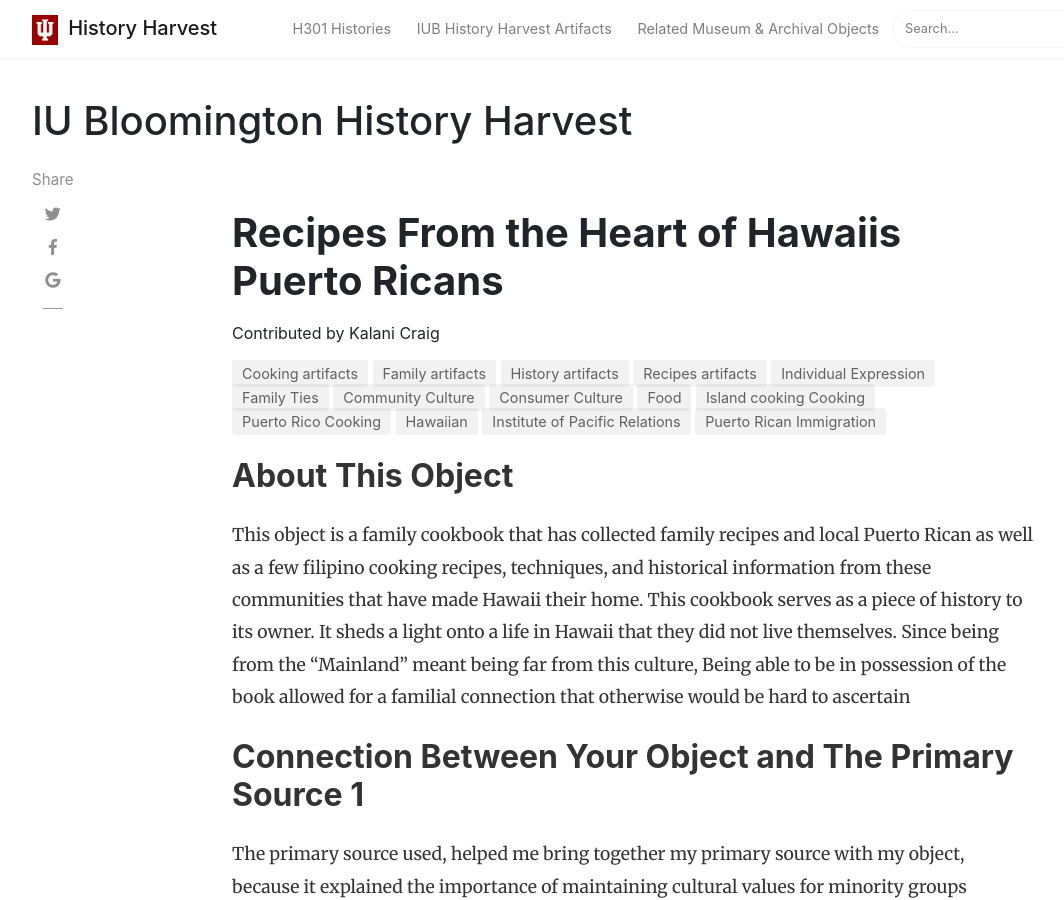
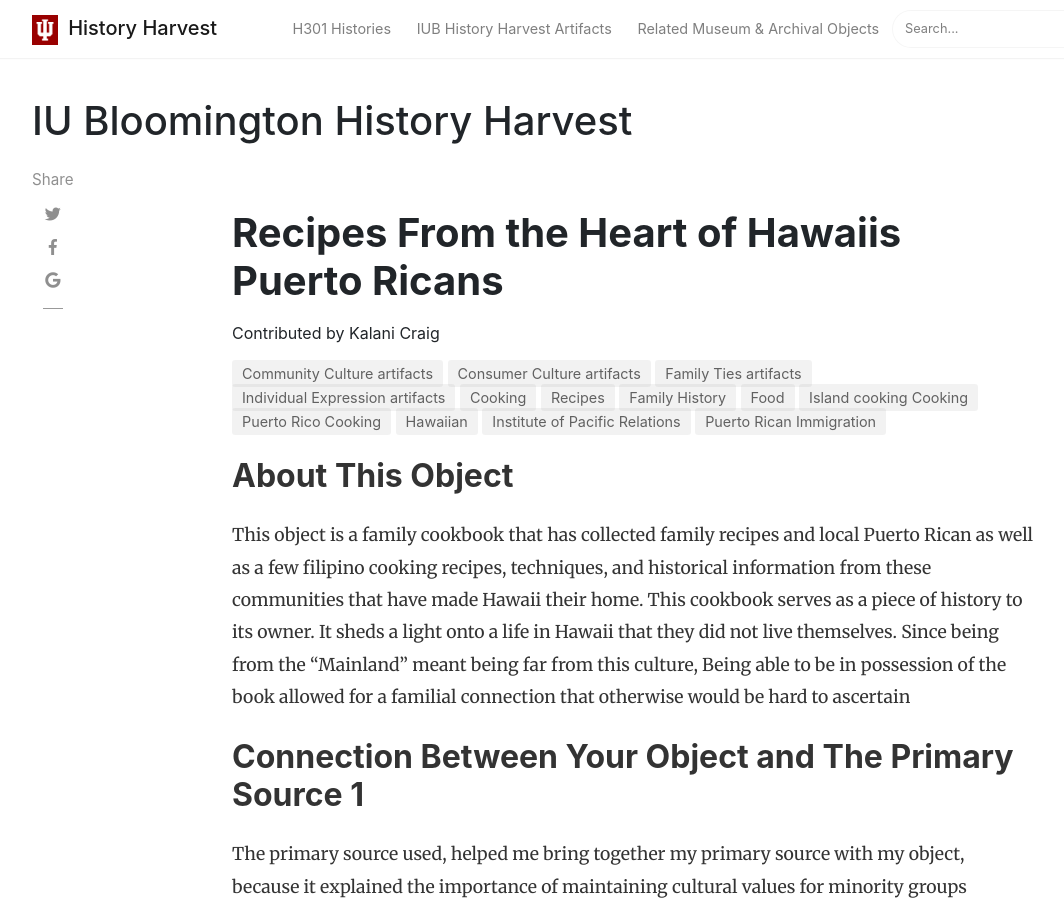
Before and after one commit to H301HistoryHarvest/H301HistoryHarvest, a Jekyll site: the page built from _items/2019-10-10-0007.md, in a window 1280 px wide and 900 px high. Shown: the whole window, without its empty margins (53-1117 px from the left). Built offline with Jekyll 4.4.1, drawn with Linux system fonts in a browser that asks for light colours; nearby versions of some CDN libraries; comment, search, counter and statistics services are not loaded.

Commit message:
Update 2019-10-10-0007.md

```diff
--- a/_items/2019-10-10-0007.md
+++ b/_items/2019-10-10-0007.md
@@ -10,8 +10,8 @@ itemsubject: Familial Cookbook Containing Recipes
 itemdate: ca. 1999
 itemtype: Cookbook
 shortdesc: A Cookbook of various recipes from the Puerto Rican Hawaiin community.
-categories: Cooking Recipes Family History
-tags: [ Individual Expression, Family Ties, Community Culture, Consumer Culture, Food, Island cooking Cooking, Puerto Rico Cooking, Hawaiian, Institute of Pacific Relations, Puerto Rican Immigration ]
+categories: [ Individual Expression, Family Ties, Community Culture, Consumer Culture]
+tags: [ Cooking, Recipes, Family History, Food, Island cooking Cooking, Puerto Rico Cooking, Hawaiian, Institute of Pacific Relations, Puerto Rican Immigration ]
 ---
 
 ## About This Object
```
